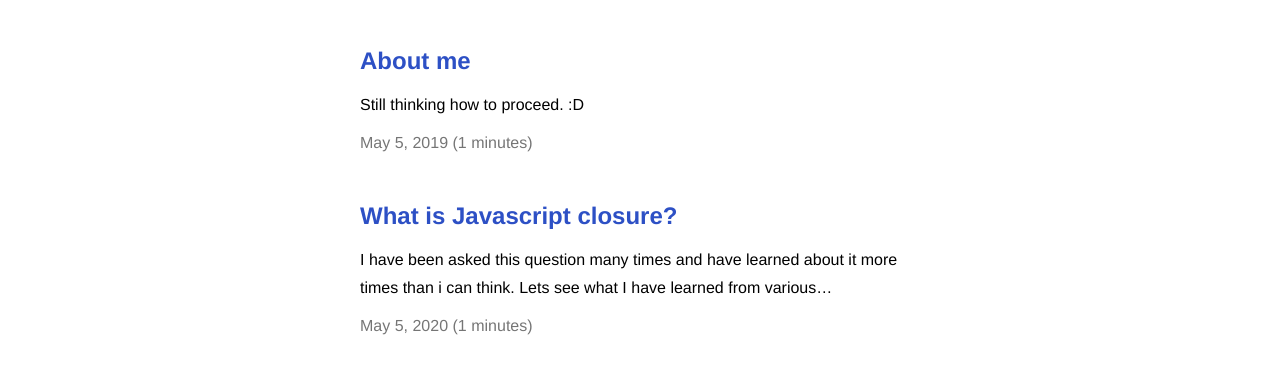
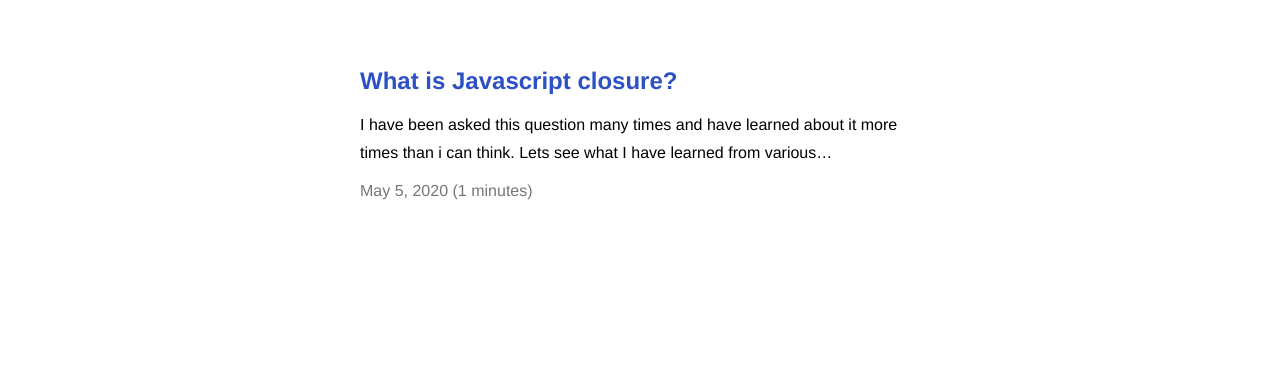
Before and after one commit to sagarjhaa/sagarjha.me, a Gatsby site: page /blog in a window 1280 px wide. Shown: the part 155-528 px from the top of the page. Built offline with nearby package versions, Linux system fonts and the light colour scheme; Gatsby itself is replaced by a stand-in of ours.

Commit message:
filter blogs via disable tag.

```diff
--- a/src/blog/blog-about-me/index.md
+++ b/src/blog/blog-about-me/index.md
@@ -1,6 +1,7 @@
 ---
 title: "About me"
 date: "2019-05-05"
+disabled: true
 ---
 
 Still thinking how to proceed. :D
--- a/src/globals/_variables.scss
+++ b/src/globals/_variables.scss
@@ -12,14 +12,14 @@ ul {
   margin-block-end: 0em;
 }
 
-h1,
-h2,
-h3,
-h4,
-h5,
-h6 {
-  margin: 0px;
-}
+// h1,
+// h2,
+// h3,
+// h4,
+// h5,
+// h6 {
+//   margin: 0px;
+// }
 
 a {
   text-decoration: none;
--- a/src/pages/blog.js
+++ b/src/pages/blog.js
@@ -24,13 +24,14 @@ const Blog = (data) => {
 
 export const query = graphql`
 {
-    allMarkdownRemark {
+  allMarkdownRemark(filter: {frontmatter: {disabled: {ne: true}}}, sort: {order: DESC, fields: frontmatter___date}) {
     edges {
       node {
         id
         frontmatter {
           title
           date(formatString: "MMMM D, YYYY")
+          disabled
         }
         fields {
           slug
```
Lines whose indentation alone changed are shown as unchanged.
